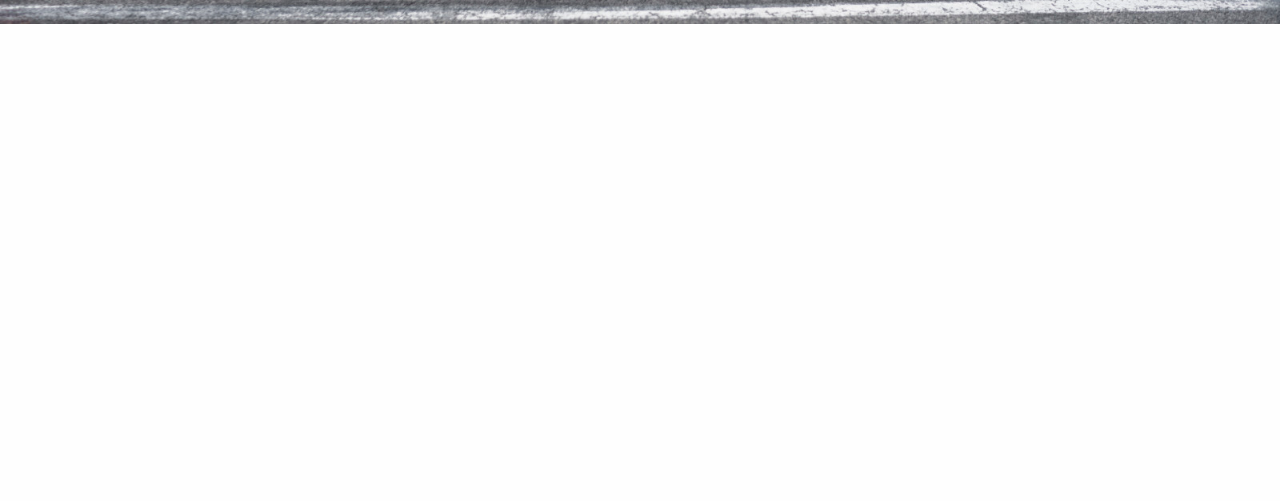
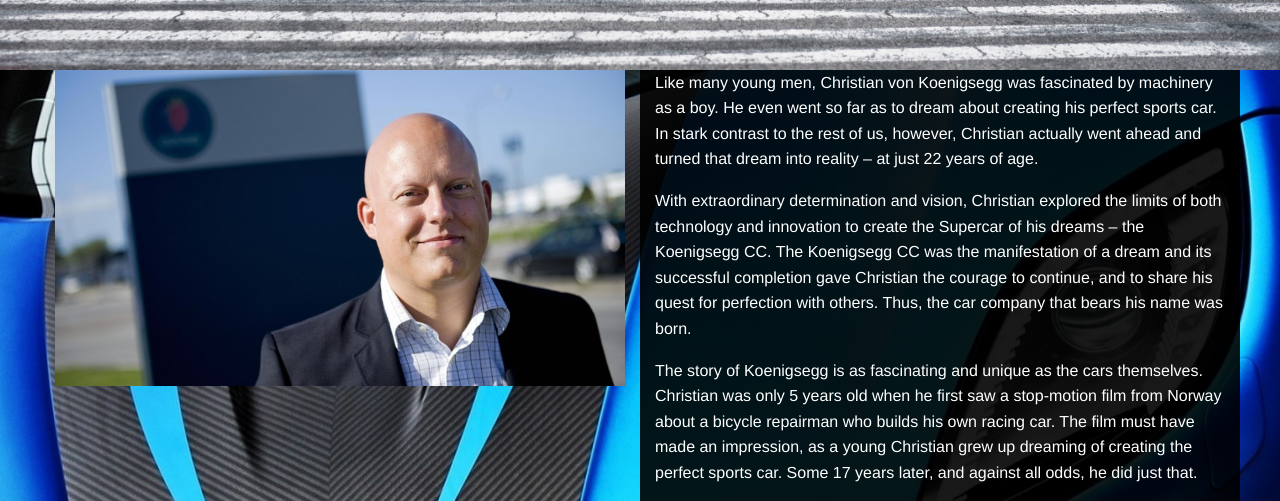
Before and after one commit to vamuigua/koenigsegg, a plain HTML site: page index.html in a window 1280 px wide. Shown: the part 2646-3147 px from the top of the page. Before the commit the page ends 2670 px from the top, so only its background shows below. Drawn offline with nearby package versions, Linux system fonts and the light colour scheme; files whose address does not match are found by name.

Commit message:
modified section

```diff
--- a/css/main.css
+++ b/css/main.css
@@ -28,3 +28,9 @@
     text-align: center;
 
 }
+
+/*story*/
+.story{
+    background-image: url(../img/blue.jpg);
+    background-attachment: fixed;
+}
--- a/index.html
+++ b/index.html
@@ -122,7 +122,16 @@
             <h2>CHRISTIAN VON KOENIGSEGG</h2>
             <hr>
             </div>
-        <img src="img/DSC01954-Redigera-1600x1068.jpg">
+        <img src="img/DSC01954-Redigera-1600x1068.jpg" style="height:900px;">
+        <!--Beginnings P-->
+        <section class="story">
+            <div class="row">
+  <div class="medium-6 columns"><img src="img/christianvankoenigsegg1.jpg"></div>
+  <div class="medium-6 columns" style="color:#fff;background-color:rgba(0,0,0,0.9);"><p>Like many young men, Christian von Koenigsegg was fascinated by machinery as a boy. He even went so far as to dream about creating his perfect sports car. In stark contrast to the rest of us, however, Christian actually went ahead and turned that dream into reality – at just 22 years of age.</p>
+<p>With extraordinary determination and vision, Christian explored the limits of both technology and innovation to create the Supercar of his dreams – the Koenigsegg CC. The Koenigsegg CC was the manifestation of a dream and its successful completion gave Christian the courage to continue, and to share his quest for perfection with others. Thus, the car company that bears his name was born.</p><p>The story of Koenigsegg is as fascinating and unique as the cars themselves. Christian was only 5 years old when he first saw a stop-motion film from Norway about a bicycle repairman who builds his own racing car. The film must have made an impression, as a young Christian grew up dreaming of creating the perfect sports car. Some 17 years later, and against all odds, he did just that.</p></div>
+</div>
+            </section>
+
     </section>
  <!--Import jQuery before materialize.js-->
       <script type="text/javascript" src="https://code.jquery.com/jquery-2.1.1.min.js"></script>
```
Also changed, not shown: img/Koenigsegg_2014_CvK_one1_a_2-930x454.jpg (added), img/blue.jpg (added).
